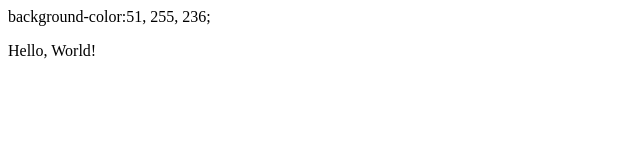
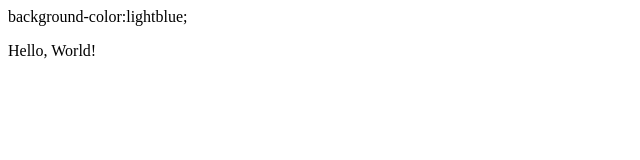
Before and after one commit to Mehak404/Mehak404.github.io, a plain HTML site: page index.html in a window 1280 px wide. Shown: the full height of the page, 0-640 px from the left. Drawn offline with Linux system fonts and the light colour scheme.

Commit message:
Update index.html

```diff
--- a/index.html
+++ b/index.html
@@ -5,7 +5,7 @@
   <title>Mehak</title>
 </head>
 <body>
-  background-color:51, 255, 236;
+  background-color:lightblue;
   <p>Hello, World!</p>
 </body>
 
```
